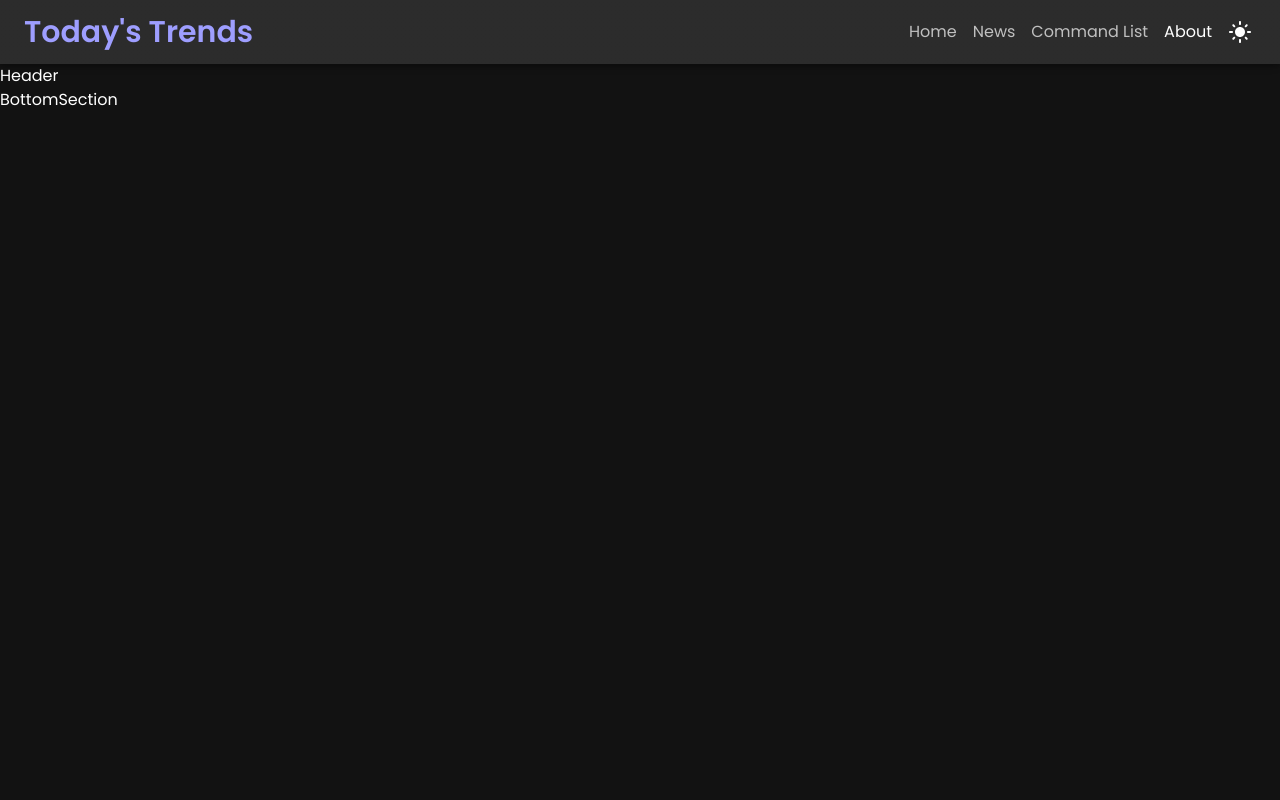
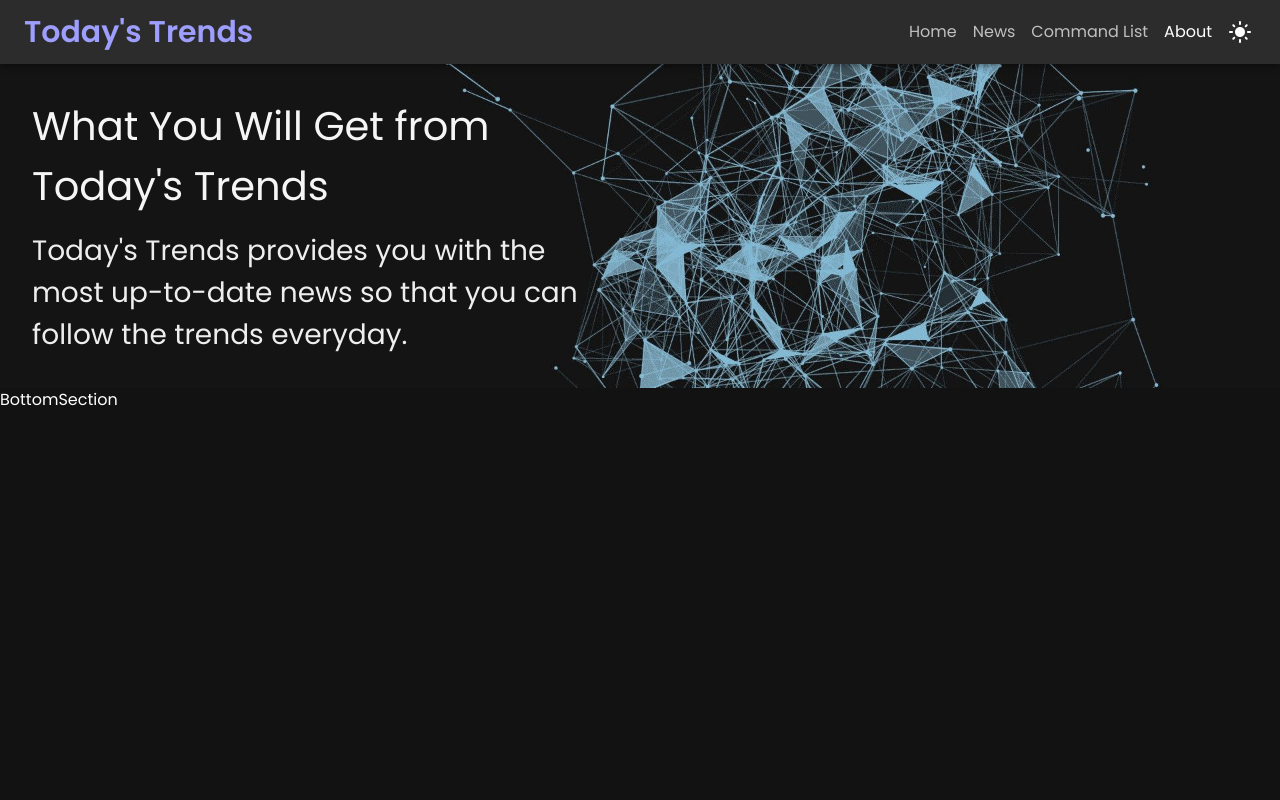
Before and after one commit to prosenjit-singha/todays-trends-v2.0, a React (Create React App) app: page /about in a window 1280 px wide. Shown: the top 800 px of the page. Built offline with nearby package versions, Linux system fonts and the light colour scheme.

Commit message:
About header section added

```diff
--- a/src/pages/About/Header.tsx
+++ b/src/pages/About/Header.tsx
@@ -1,7 +1,45 @@
-import React from "react";
+import { Box, styled, Stack, Typography, colors } from "@mui/material";
+import heroBg from "../../assets/images/hero/hero-9.jpg";
 
 function Header() {
-  return <div>Header</div>;
+  return (
+    <Container>
+      <Stack maxWidth={600}>
+        <Typography
+          color={colors.grey[100]}
+          component="h1"
+          fontSize="clamp(1.5rem, 5vw, 2.5rem)"
+          gutterBottom
+        >
+          What You Will Get from Today's Trends
+        </Typography>
+        <Typography
+          color={colors.grey[200]}
+          component="p"
+          fontSize="clamp(1rem, 4vw, 1.75rem)"
+          maxWidth={550}
+        >
+          Today's Trends provides you with the most up-to-date news so that you
+          can follow the trends everyday.
+        </Typography>
+      </Stack>
+    </Container>
+  );
 }
 
 export default Header;
+
+const Container = styled(Box)`
+  padding: 2rem 2rem;
+  height: clamp(280px, fit-content, 500px);
+  background-color: ${({ theme }) =>
+    theme.palette.mode === "dark"
+      ? "rgba(255,255,255,0.1)"
+      : "rgba(0,0,0,0.1)"};
+  display: flex;
+  background-image: url(${heroBg});
+  background-repeat: no-repeat;
+  background-position: center;
+  background-size: cover;
+  align-items: center;
+`;
--- a/src/pages/News/NewsCard.tsx
+++ b/src/pages/News/NewsCard.tsx
@@ -53,7 +53,9 @@ function NewsCard({ data }: PropsType) {
         </Text>
 
         <CardActions sx={{ px: 0, pb: 0 }}>
-          <Button size="small">Read More </Button>
+          <Button href={data.url} target="_blank" size="small">
+            Read More{" "}
+          </Button>
         </CardActions>
       </CardContent>
     </Card>
```
